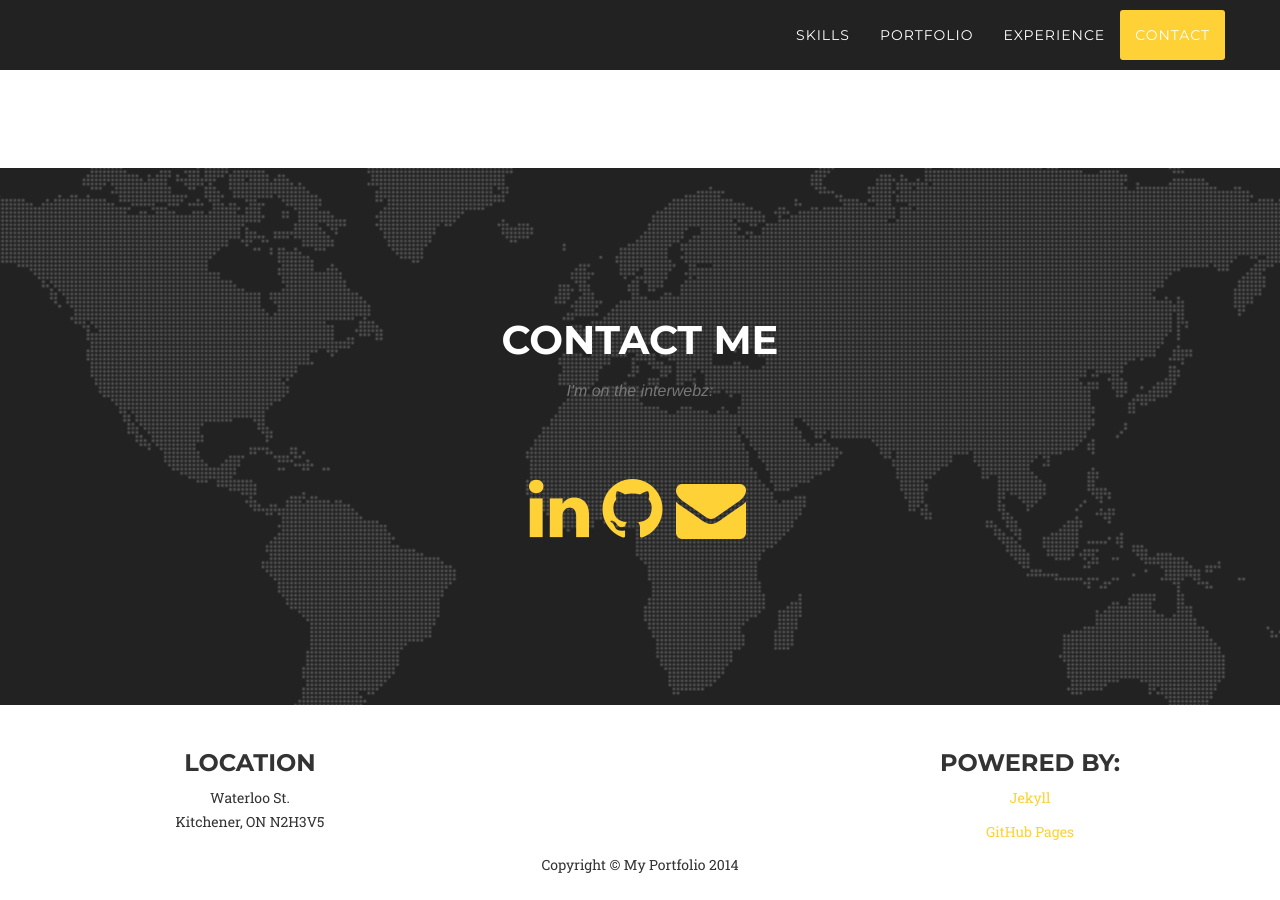
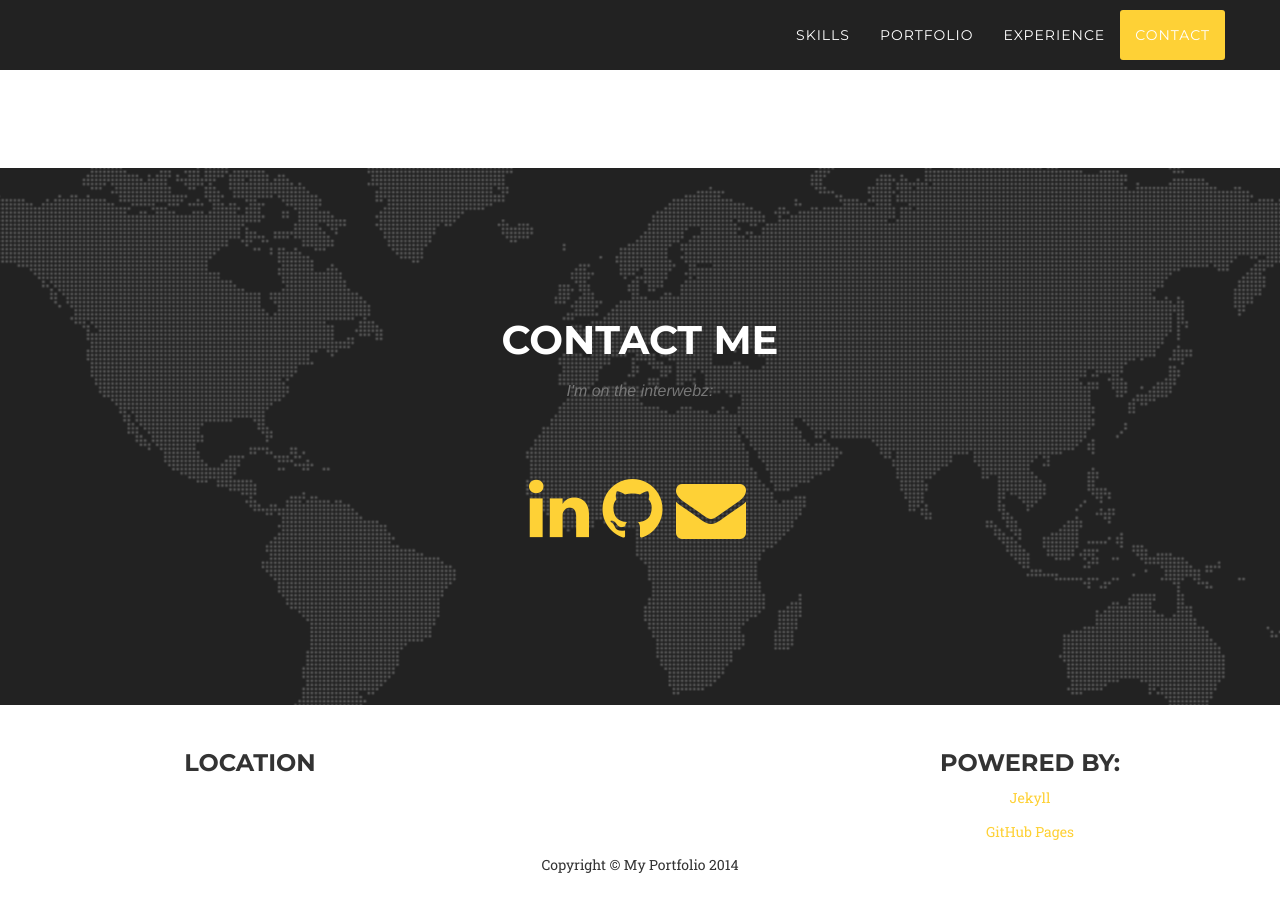
Before and after one commit to kennethyang404/kennethyang404.github.io, a Jekyll site: the page built from index.html, in a window 1280 px wide and 900 px high, scrolled down 5552 px. Built offline with Jekyll 4.4.1, drawn with Linux system fonts in a browser that asks for light colours; some web fonts are replaced.

Commit message:
Update _config.yml

```diff
--- a/_config.yml
+++ b/_config.yml
@@ -1,7 +1,7 @@
 # Site settings
 title: My Portfolio
-email: kim.rick@gmail.com
-description: "Rick Kim's Portfolio"
+email: kennethyang404@gmail.com
+description: "kennethyang404's Portfolio"
 
 # Color settings (hex-codes without the leading hash-tag)
 color:
@@ -12,16 +12,16 @@
 # Social networks usernames (many more available: google-plus, flickr, dribbble, pinterest, instagram, tumblr, linkedin, etc.)
 social:
   - title: linkedin
-    url: https://www.linkedin.com/pub/rick-kim/30/aa7/a70
+    url:
   - title: github
-    url: http://github.com/y7kim
+    url: http://github.com/kennethyang404
   - title: envelope
-    url: mailto:kim.rick@gmail.com
+    url: mailto:kennethyang404@gmail.com
 
 # Postal address (add as many lines as necessary)
 address:
-  - line: Waterloo St.
-  - line: Kitchener, ON N2H3V5
+  - line:
+  - line:
 
 # Build settings
 markdown: kramdown
```
